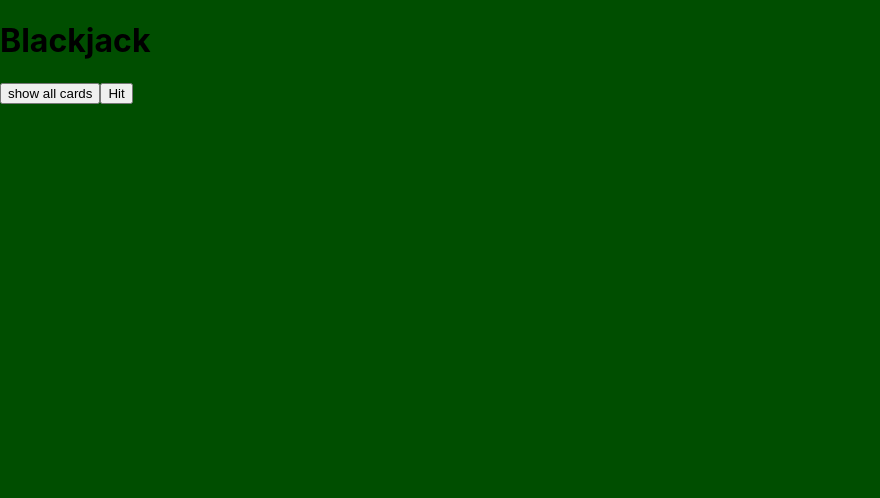
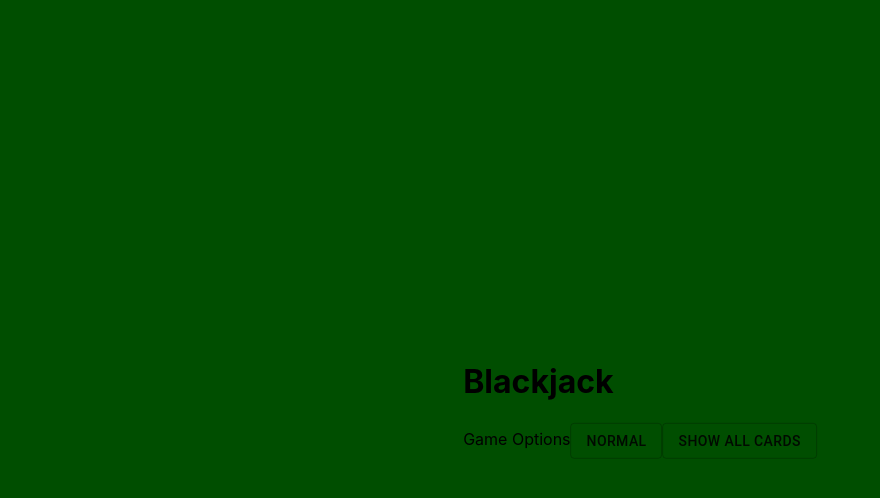
Before and after one commit to loganphillips792/react-blackjack, a React (Create React App) app: page / in a window 1280 px wide. Shown: the top 498 px of the page, without its empty margins (0-880 px from the left). Built offline with nearby package versions, Linux system fonts and the light colour scheme.

Commit message:
Cleaned design of Game component, added game options buttons

```diff
--- a/package.json
+++ b/package.json
@@ -3,6 +3,7 @@
   "version": "0.1.0",
   "private": true,
   "dependencies": {
+    "@material-ui/core": "^4.11.4",
     "@testing-library/jest-dom": "^5.13.0",
     "@testing-library/react": "^11.2.7",
     "@testing-library/user-event": "^12.8.3",
--- a/src/App.tsx
+++ b/src/App.tsx
@@ -20,6 +20,11 @@ function App() {
     body {
       background-color: rgb(0, 78, 0);
     }
+
+    :root {
+      --card-height: 200px;
+      --card-width: 146px;
+    }
   `;
 
   return (
--- a/src/components/Card.tsx
+++ b/src/components/Card.tsx
@@ -17,8 +17,8 @@ const getColor = (suit: string) => {
 
 const StyledCard = styled.div<{suit: string}>`
     position: relative;
-    height: 340px;
-    width: 240px;
+    height: var(--card-height);
+    width: var(--card-width);
     font-size: 25px;
     background-color: #fff;
     border-radius: 10px;
@@ -26,9 +26,7 @@ const StyledCard = styled.div<{suit: string}>`
 
     color: ${(props) => getColor(props.suit)};
     user-select: none;
-    margin-left: calc(240px / -2);
-
-
+    margin-left: calc(var(--card-width) / -2);
 `;
 
 const UpperLeft = styled.div`
--- a/src/components/Controls.tsx
+++ b/src/components/Controls.tsx
@@ -3,8 +3,8 @@ import styled from 'styled-components';
 
 interface ControlsProps {
     handleOnHit: () => void,
-    setShowAllCards: () => void,
-    showAllCards: boolean
+    //setShowAllCards: () => void,
+    //showAllCards: boolean
 }
 
 const StyledControls = styled.div`
@@ -12,12 +12,12 @@ const StyledControls = styled.div`
 `;
 
 
-const Controls = ({handleOnHit, showAllCards, setShowAllCards}: ControlsProps) => {
+const Controls = ({handleOnHit/*, showAllCards, setShowAllCards*/}: ControlsProps) => {
     return(
         <StyledControls>
-            <button onClick={setShowAllCards}>
+            {/* <button onClick={setShowAllCards}>
                 {showAllCards ? 'Get Back to game' : 'show all cards'}
-            </button>
+            </button> */}
             <button onClick={handleOnHit}>Hit</button>
         </StyledControls>
     );
--- a/src/components/Game.tsx
+++ b/src/components/Game.tsx
@@ -4,6 +4,7 @@ import { Card } from './Card';
 import Controls from './Controls';
 import { CardInterface, DeckInterface, HandInterface } from '../types';
 import Hand from './Hand';
+import Button from '@material-ui/core/Button';
 
 interface GameProps {
     deck: DeckInterface,
@@ -11,12 +12,16 @@ interface GameProps {
     dealerHand: HandInterface
 }
 
-// interface Card {
-//     rank: string,
-//     suit: string,
-// }
+const StyledGame = styled.div`
+    position: fixed;
+    left: 50%;
+    top: 50%;
+    transform: translate(-50%, -50%);
+`;
 
-const StyledGame = styled.div``;
+const GameTypeButtons = styled.div`
+
+`;
 
 const AllCardsContainer = styled.div`
     // Over in Card.tsx, we are defining each card with a width and height. For this reason, FlexBox is not a good choice.
@@ -34,10 +39,16 @@ const DealerHandContainer = styled.div`
 
 `;
 
+enum GameType {
+    Regular = "REGULAR",
+    ShowAllCards = "SHOW_ALL_CARDS"
+}
+
 const Game = ({ deck, playerHand, dealerHand }: GameProps) => {
 
     const [showAllCards, setShowAllCards] = useState(false);
     const [playerCards, setPlayerCards] = useState<CardInterface[]>([]);
+    const [gameType, setGameType] = useState<string>('');
 
     const onHit = () => {
         //playerHand.push(deck)
@@ -63,7 +74,7 @@ const Game = ({ deck, playerHand, dealerHand }: GameProps) => {
         );
     }
 
-    const showNormal = () => {
+    const showNormal = (): JSX.Element => {
         return (
             <div>
                 <DealerHandContainer>
@@ -73,23 +84,39 @@ const Game = ({ deck, playerHand, dealerHand }: GameProps) => {
                 <PlayerHandContainer>
                     <Hand cards={playerCards} />
                 </PlayerHandContainer>
+
+                <Controls
+                    handleOnHit={onHit}
+                />
             </div>
         );
     }
 
+    const renderGameType = (gameType: string): JSX.Element => {
+        switch (gameType) {
+            case GameType.Regular:
+                return showNormal()
+            case GameType.ShowAllCards:
+                return showAllPlayingCards()
+            default:
+                return <></>
+        }
+    }
+
     return (
         <StyledGame>
-            <h1>Blackjack</h1>
+            <div>
+                <h1>Blackjack</h1>
 
-            {!showAllCards ? showNormal() : showAllPlayingCards()}
+                {renderGameType(gameType)}
 
-            <Controls
-                handleOnHit={onHit}
-                setShowAllCards={() => setShowAllCards(!showAllCards)}
-                showAllCards={showAllCards}
-            />
+                <GameTypeButtons>
+                    <span>Game Options</span>
+                    <Button variant="outlined" onClick={() => setGameType(GameType.Regular)}>Normal</Button>
+                    <Button variant="outlined" onClick={() => setGameType(GameType.ShowAllCards)}>Show All Cards</Button>
+                </GameTypeButtons>
 
-
+            </div>
         </StyledGame>
     );
 }
```
Also changed, not shown: 1 other file (tests, documents, lock files or other folders).
